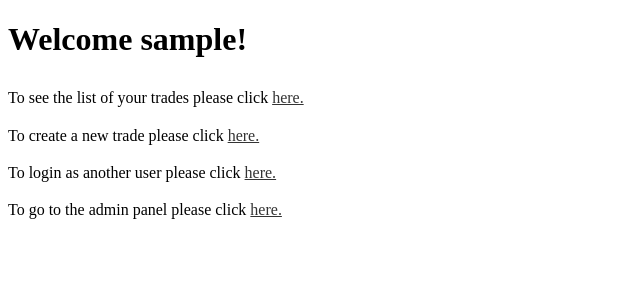
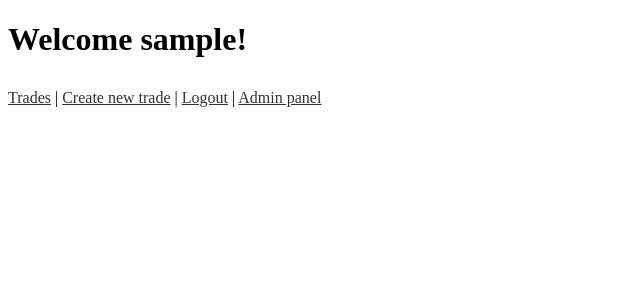
Before and after one commit to jbraure/JustInvest, a Django app: page / in a window 1280 px wide. Shown: the top 300 px of the page, without its empty margins (0-640 px from the left). Run offline with Django 3.2, Linux system fonts and the light colour scheme; the visitor is signed in with stand-in values (Sample User, id 1).

Commit message:
changes home page layout

```diff
--- a/trades/templates/trades/home.html
+++ b/trades/templates/trades/home.html
@@ -1,18 +1,12 @@
 {% extends "trades/base.html" %}
-{% block title%}Welcome to the LSL Trading website.{% endblock title %}
+{% block title %}Welcome to the LSL Trading website.{% endblock title %}
 {% block page-content %}
 <!-- <h1>Welcome {{ user.first_name }}!</h1> -->
 <h1>Welcome {{ user.username }}!</h1>
-  <div class="home-option">To see the list of your trades
-    please click <a href="{% url "trades" %}">here.</a>
-  </div>
-  <div class="home-option">To create a new trade please click
-    <a href="{% url "create" %}">here.</a>
-  </div>
-  <div class="home-option">To login as another user please click
-    <a href="{% url "logout" %}">here.</a>
-  </div>
-  <div class="home-option">To go to the admin panel
-    please click <a href="{% url "admin:index" %}">here.</a>
+  <div class="home-option">
+    <a href="{% url "trades" %}">Trades</a> |
+    <a href="{% url "create" %}">Create new trade</a> |
+    <a href="{% url "logout" %}">Logout</a> |
+    <a href="{% url "admin:index" %}">Admin panel</a>
   </div>
 {% endblock page-content %}
```
